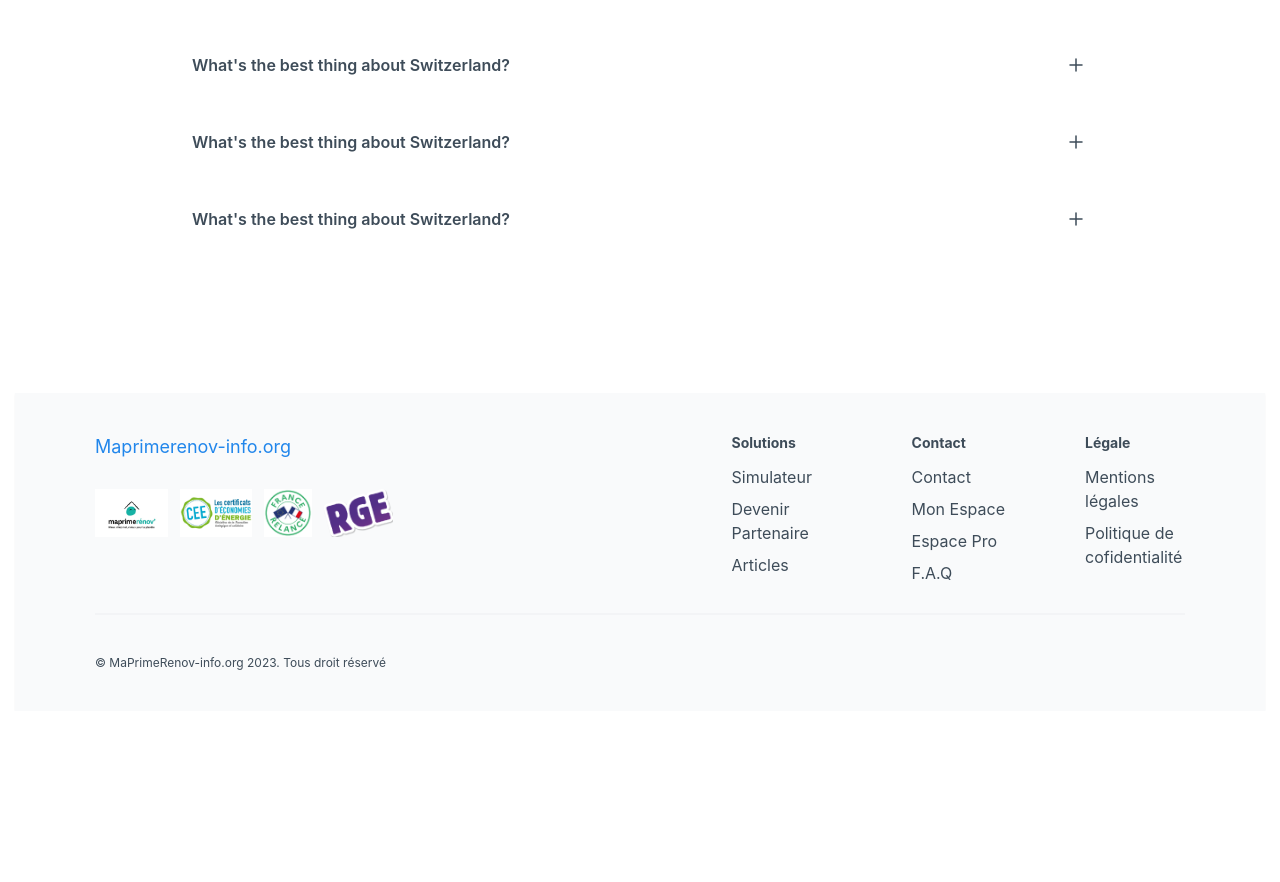
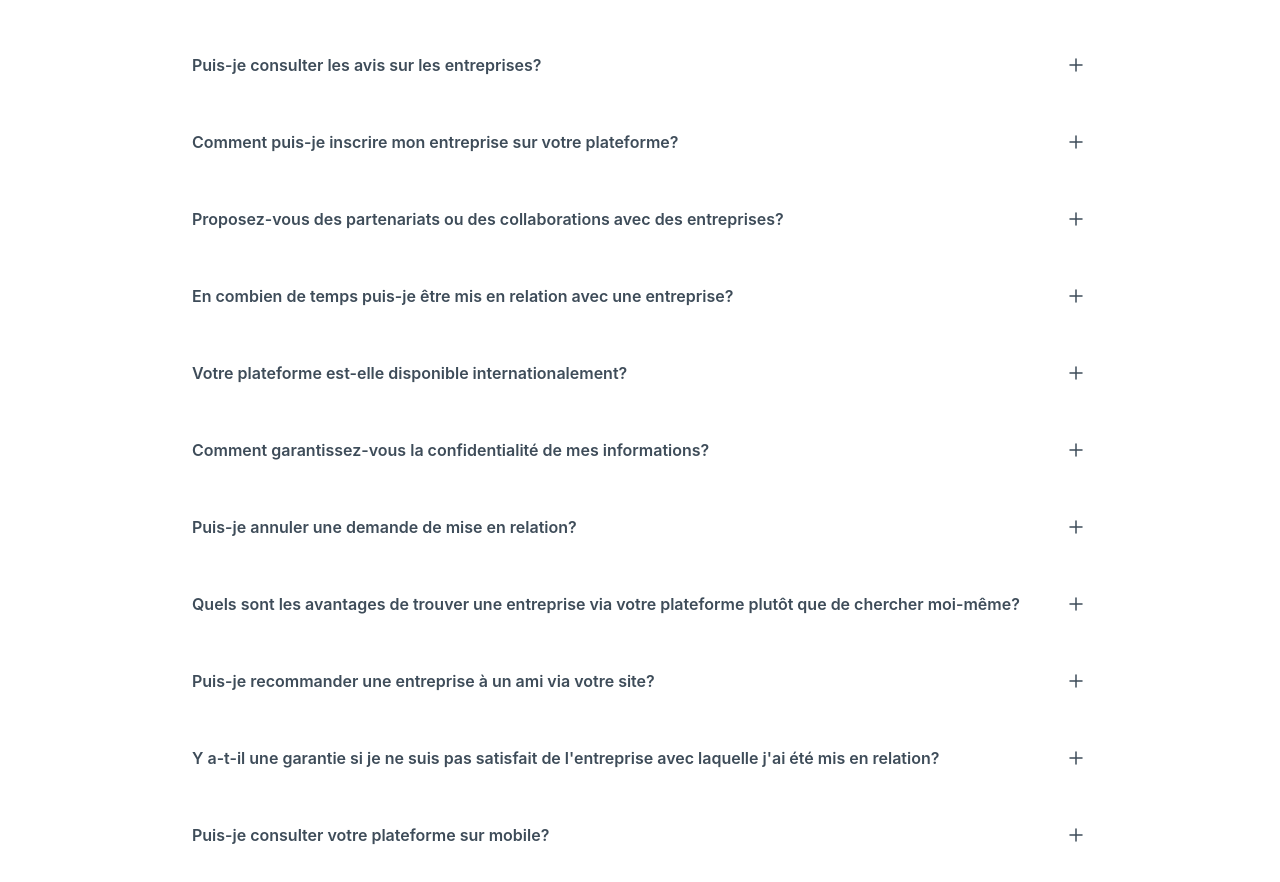
Before and after one commit to magicniclus/maprimerenov2, a Next.js app: page / in a window 1280 px wide. Shown: the part 2449-3331 px from the top of the page. Before the commit the page ends 3160 px from the top, so only its background shows below. Built offline with nearby package versions, Linux system fonts and the light colour scheme.

Commit message:
Update FAQ.js

```diff
--- a/components/FAQ/FAQ.js
+++ b/components/FAQ/FAQ.js
@@ -3,36 +3,85 @@ import { Disclosure } from "@headlessui/react";
 import { MinusSmallIcon, PlusSmallIcon } from "@heroicons/react/24/outline";
 const faqs = [
   {
-    question: "What's the best thing about Switzerland?",
+    question:
+      "Comment fonctionne le service de mise en relation avec des entreprises?",
     answer:
-      "I don't know, but the flag is a big plus. Lorem ipsum dolor sit amet consectetur adipisicing elit. Quas cupiditate laboriosam fugiat.",
+      "Notre plateforme utilise des algorithmes avancés pour connecter les utilisateurs avec des entreprises adaptées à leurs besoins. En quelques clics, vous pouvez être mis en relation avec des entreprises de confiance dans votre domaine.",
   },
   {
-    question: "What's the best thing about Switzerland?",
+    question:
+      "Est-ce que votre service est gratuit pour les chercheurs d'entreprise?",
     answer:
-      "I don't know, but the flag is a big plus. Lorem ipsum dolor sit amet consectetur adipisicing elit. Quas cupiditate laboriosam fugiat.",
+      "Oui, notre service est entièrement gratuit pour ceux qui recherchent des entreprises. Nous sommes financés par les entreprises partenaires qui souhaitent augmenter leur visibilité.",
   },
   {
-    question: "What's the best thing about Switzerland?",
+    question:
+      "Comment garantissez-vous la qualité des entreprises sur votre plateforme?",
     answer:
-      "I don't know, but the flag is a big plus. Lorem ipsum dolor sit amet consectetur adipisicing elit. Quas cupiditate laboriosam fugiat.",
+      "Chaque entreprise sur notre plateforme est soigneusement vérifiée selon des critères stricts de qualité, d'expérience et de fiabilité pour assurer la satisfaction de nos utilisateurs.",
   },
   {
-    question: "What's the best thing about Switzerland?",
+    question: "Puis-je consulter les avis sur les entreprises?",
     answer:
-      "I don't know, but the flag is a big plus. Lorem ipsum dolor sit amet consectetur adipisicing elit. Quas cupiditate laboriosam fugiat.",
+      "Absolument! Vous pouvez consulter les avis et témoignages laissés par d'autres utilisateurs pour chaque entreprise afin de faire un choix éclairé.",
   },
   {
-    question: "What's the best thing about Switzerland?",
+    question: "Comment puis-je inscrire mon entreprise sur votre plateforme?",
     answer:
-      "I don't know, but the flag is a big plus. Lorem ipsum dolor sit amet consectetur adipisicing elit. Quas cupiditate laboriosam fugiat.",
+      "C'est simple! Cliquez sur la section 'Inscrire mon entreprise' et suivez les instructions pour ajouter votre entreprise à notre liste de partenaires.",
   },
   {
-    question: "What's the best thing about Switzerland?",
+    question:
+      "Proposez-vous des partenariats ou des collaborations avec des entreprises?",
     answer:
-      "I don't know, but the flag is a big plus. Lorem ipsum dolor sit amet consectetur adipisicing elit. Quas cupiditate laboriosam fugiat.",
+      "Oui, nous sommes toujours ouverts aux collaborations et partenariats. Contactez-nous pour discuter des opportunités et des avantages mutuels.",
+  },
+  {
+    question:
+      "En combien de temps puis-je être mis en relation avec une entreprise?",
+    answer:
+      "Dès que vous faites une demande, notre système commence à chercher la meilleure correspondance. La plupart des utilisateurs sont mis en relation en moins de 24 heures.",
+  },
+  {
+    question: "Votre plateforme est-elle disponible internationalement?",
+    answer:
+      "Actuellement, nous opérons principalement dans certaines régions, mais nous avons pour ambition d'étendre nos services à l'international prochainement.",
+  },
+  {
+    question:
+      "Comment garantissez-vous la confidentialité de mes informations?",
+    answer:
+      "La confidentialité est primordiale pour nous. Vos informations ne sont utilisées que pour la mise en relation et ne sont jamais partagées avec des tiers sans votre consentement.",
+  },
+  {
+    question: "Puis-je annuler une demande de mise en relation?",
+    answer:
+      "Bien sûr! Si vous changez d'avis, vous pouvez annuler votre demande à tout moment depuis votre tableau de bord.",
+  },
+  {
+    question:
+      "Quels sont les avantages de trouver une entreprise via votre plateforme plutôt que de chercher moi-même?",
+    answer:
+      "Grâce à notre plateforme, vous gagnez du temps, bénéficiez d'une sélection de qualité et avez accès aux avis et témoignages d'autres utilisateurs pour faciliter votre choix.",
+  },
+  {
+    question: "Puis-je recommander une entreprise à un ami via votre site?",
+    answer:
+      "Oui, avec notre système de parrainage, vous pouvez recommander facilement des entreprises à vos amis et votre famille.",
+  },
+  {
+    question:
+      "Y a-t-il une garantie si je ne suis pas satisfait de l'entreprise avec laquelle j'ai été mis en relation?",
+    answer:
+      "La satisfaction de nos utilisateurs est notre priorité. Si vous rencontrez des problèmes, contactez-nous, et nous ferons de notre mieux pour vous aider.",
+  },
+  {
+    question: "Puis-je consulter votre plateforme sur mobile?",
+    answer:
+      "Absolument! Notre site est optimisé pour tous les appareils, que ce soit un ordinateur, une tablette ou un smartphone. Vous pouvez donc nous consulter où que vous soyez.",
   },
 ];
+
 const FAQ = () => {
   return (
     <div className="bg-white">
```
